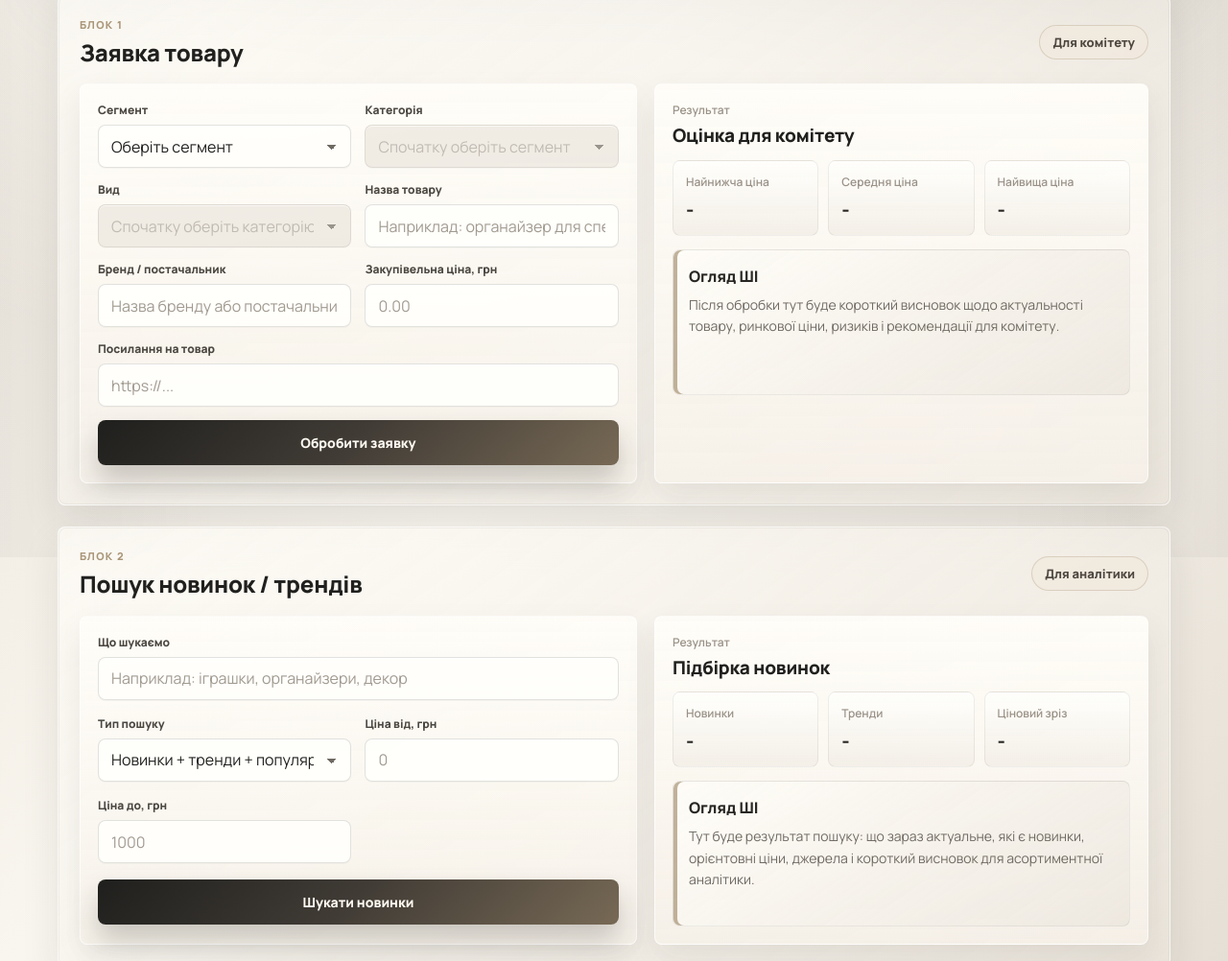
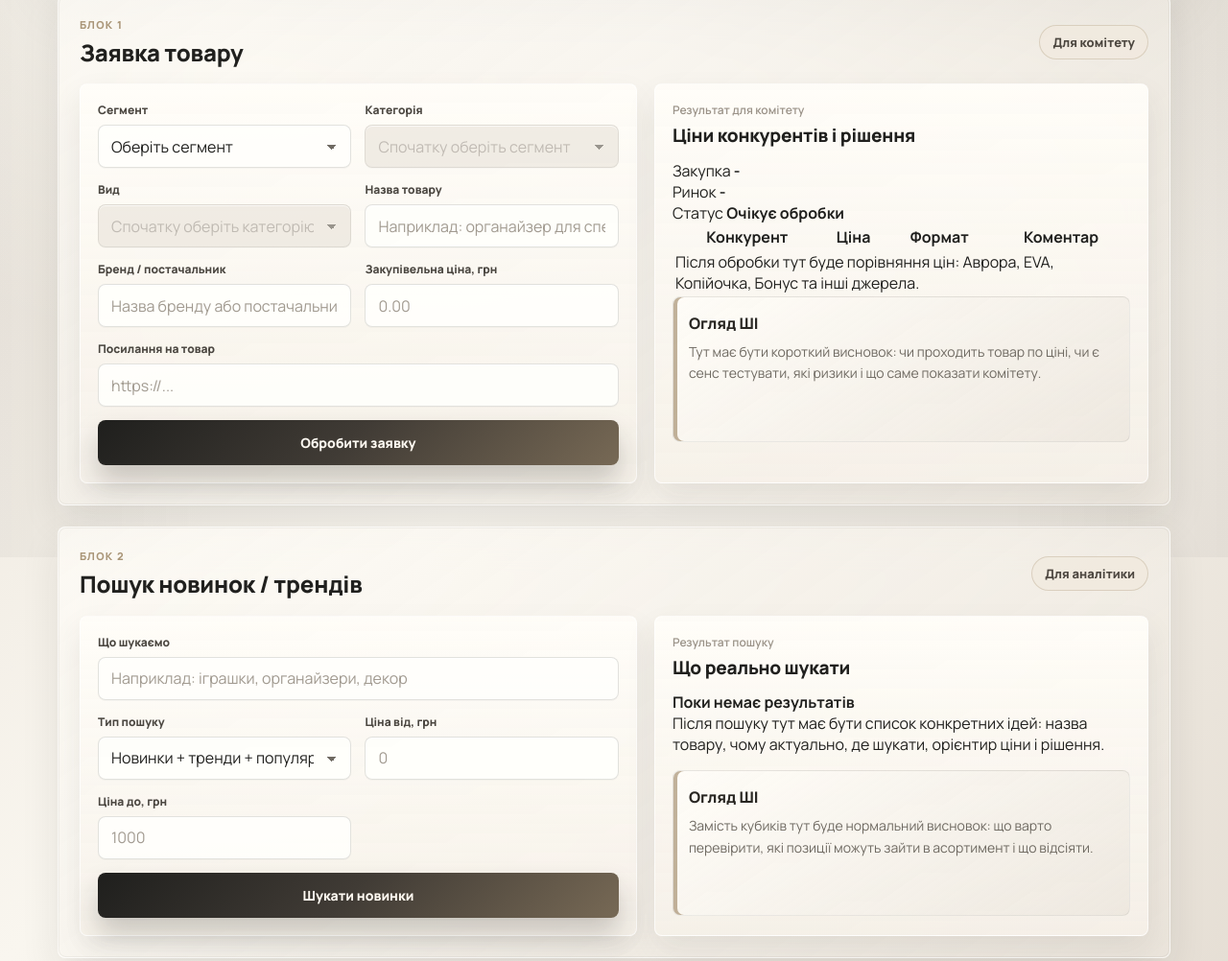
Before and after one commit to iyaskobsp-spec/cm-assortment-admin, a plain HTML site: page index.html in a window 1280 px wide. Shown: the part 219-1221 px from the top of the page at 96% size. Drawn offline with Linux system fonts and the light colour scheme; no server answers.

Commit message:
Update index.html

```diff
--- a/index.html
+++ b/index.html
@@ -74,33 +74,51 @@
             <input id="productUrlInput" type="url" placeholder="https://...">
           </div>
 
-          <button type="button" class="primary-btn field-wide">Обробити заявку</button>
+          <button type="button" id="committeeProcessButton" class="primary-btn field-wide">Обробити заявку</button>
         </form>
 
-        <aside class="insight-panel">
+        <aside class="insight-panel result-panel">
           <div class="insight-head">
-            <span>Результат</span>
-            <h3>Оцінка для комітету</h3>
+            <span>Результат для комітету</span>
+            <h3>Ціни конкурентів і рішення</h3>
           </div>
 
-          <div class="metric-grid">
-            <div class="metric-card">
-              <span>Найнижча ціна</span>
-              <strong>-</strong>
+          <div class="price-summary">
+            <div>
+              <span>Закупка</span>
+              <strong id="purchasePriceView">-</strong>
             </div>
-            <div class="metric-card">
-              <span>Середня ціна</span>
-              <strong>-</strong>
+            <div>
+              <span>Ринок</span>
+              <strong id="marketRangeView">-</strong>
             </div>
-            <div class="metric-card">
-              <span>Найвища ціна</span>
-              <strong>-</strong>
+            <div>
+              <span>Статус</span>
+              <strong id="marketStatusView">Очікує обробки</strong>
             </div>
+          </div>
+
+          <div class="competitor-table-wrap">
+            <table class="competitor-table">
+              <thead>
+                <tr>
+                  <th>Конкурент</th>
+                  <th>Ціна</th>
+                  <th>Формат</th>
+                  <th>Коментар</th>
+                </tr>
+              </thead>
+              <tbody id="competitorRows">
+                <tr>
+                  <td colspan="4" class="empty-cell">Після обробки тут буде порівняння цін: Аврора, EVA, Копійочка, Бонус та інші джерела.</td>
+                </tr>
+              </tbody>
+            </table>
           </div>
 
           <div class="ai-card">
             <p class="ai-title">Огляд ШІ</p>
-            <p>Після обробки тут буде короткий висновок щодо актуальності товару, ринкової ціни, ризиків і рекомендації для комітету.</p>
+            <p id="committeeAiSummary">Тут має бути короткий висновок: чи проходить товар по ціні, чи є сенс тестувати, які ризики і що саме показати комітету.</p>
           </div>
         </aside>
       </div>
@@ -145,30 +163,22 @@
           <button type="button" id="trendSearchButton" class="primary-btn field-wide">Шукати новинки</button>
         </form>
 
-        <aside class="insight-panel">
+        <aside class="insight-panel result-panel">
           <div class="insight-head">
-            <span>Результат</span>
-            <h3>Підбірка новинок</h3>
+            <span>Результат пошуку</span>
+            <h3>Що реально шукати</h3>
           </div>
 
-          <div class="trend-preview">
-            <div>
-              <span>Новинки</span>
-              <strong>-</strong>
-            </div>
-            <div>
-              <span>Тренди</span>
-              <strong>-</strong>
-            </div>
-            <div>
-              <span>Ціновий зріз</span>
-              <strong>-</strong>
-            </div>
+          <div class="ideas-list" id="trendIdeasList">
+            <article class="idea-card empty-state">
+              <strong>Поки немає результатів</strong>
+              <p>Після пошуку тут має бути список конкретних ідей: назва товару, чому актуально, де шукати, орієнтир ціни і рішення.</p>
+            </article>
           </div>
 
           <div class="ai-card">
             <p class="ai-title">Огляд ШІ</p>
-            <p id="trendSearchResult">Тут буде результат пошуку: що зараз актуальне, які є новинки, орієнтовні ціни, джерела і короткий висновок для асортиментної аналітики.</p>
+            <p id="trendSearchResult">Замість кубиків тут буде нормальний висновок: що варто перевірити, які позиції можуть зайти в асортимент і що відсіяти.</p>
           </div>
         </aside>
       </div>
```
